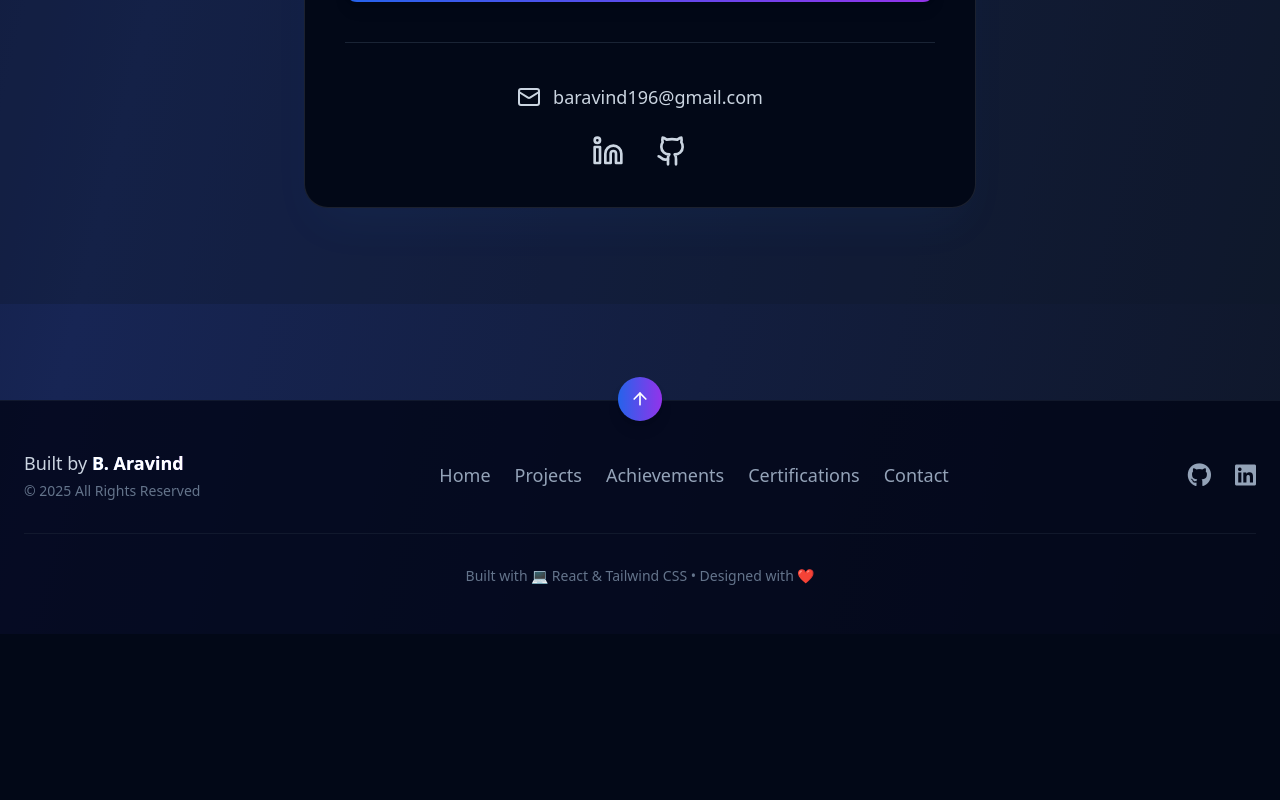
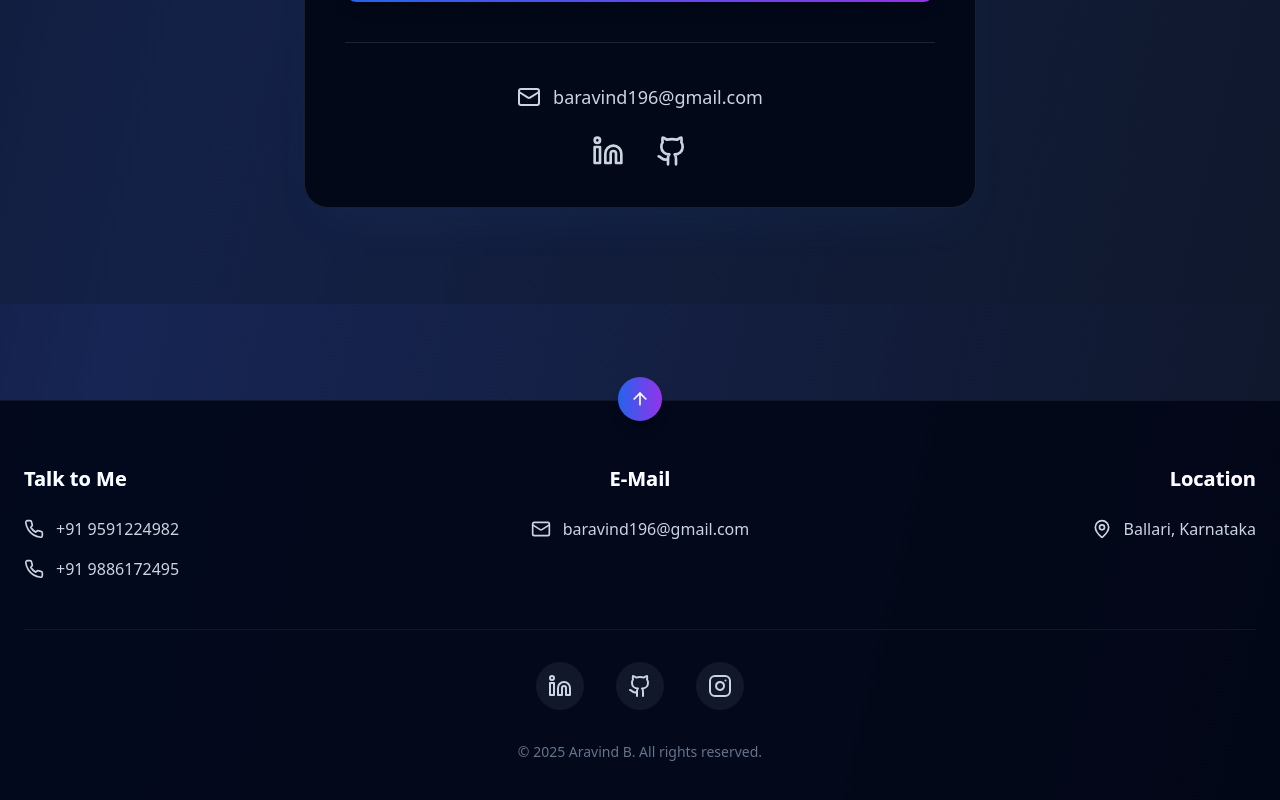
Before and after one commit to ARAVIND2017/aravind-portfolio-forge, a React (Vite) app: page / in a window 1280 px wide. Shown: the part 4678-5478 px from the top of the page. Before the commit the page ends 5312 px from the top, so only its background shows below. Built offline with nearby package versions, Linux system fonts and the light colour scheme.

Commit message:
Refactor: Replace footer with Spotify-style layout
Replaced the existing footer with a new three-column layout, including contact information, social media links, and a copyright notice, styled with a dark theme and gradient hover effects.

```diff
--- a/src/components/sections/Footer.tsx
+++ b/src/components/sections/Footer.tsx
@@ -1,6 +1,6 @@
 
 import { motion } from 'framer-motion';
-import { ArrowUp } from 'lucide-react';
+import { ArrowUp, Phone, Mail, MapPin, Linkedin, Github, Instagram } from 'lucide-react';
 
 const Footer = () => {
   const scrollToTop = () => {
@@ -8,7 +8,7 @@ const Footer = () => {
   };
 
   return (
-    <footer className="bg-slate-950/80 py-12 border-t border-slate-800/50 relative mt-24">
+    <footer className="bg-slate-950/90 py-16 border-t border-slate-800/50 relative mt-24">
       <div className="container mx-auto px-6">
         {/* Back to Top Button */}
         <motion.button
@@ -20,8 +20,9 @@ const Footer = () => {
           <ArrowUp className="h-5 w-5" />
         </motion.button>
 
-        <div className="flex flex-col md:flex-row items-center justify-between gap-8">
-          {/* Left Info */}
+        {/* Main 3-Column Layout */}
+        <div className="grid grid-cols-1 md:grid-cols-3 gap-8 mb-12">
+          {/* Left Column - Talk to Me */}
           <motion.div
             initial={{ opacity: 0, x: -20 }}
             whileInView={{ opacity: 1, x: 0 }}
@@ -29,111 +30,139 @@ const Footer = () => {
             viewport={{ once: true }}
             className="text-center md:text-left"
           >
-            <p className="text-lg text-slate-300">
-              Built by <span className="text-white font-semibold bg-gradient-to-r from-blue-400 to-purple-400 bg-clip-text text-transparent">B. Aravind</span>
-            </p>
-            <p className="text-sm text-slate-500 mt-1">
-              © {new Date().getFullYear()} All Rights Reserved
-            </p>
+            <h3 className="text-xl font-bold text-white mb-6 bg-gradient-to-r from-blue-400 to-purple-400 bg-clip-text text-transparent">
+              Talk to Me
+            </h3>
+            <div className="space-y-4">
+              <motion.a
+                href="tel:+919591224982"
+                whileHover={{ scale: 1.05, x: 5 }}
+                className="flex items-center justify-center md:justify-start text-slate-300 hover:text-blue-400 transition-all duration-300"
+              >
+                <Phone className="h-5 w-5 mr-3" />
+                <span>+91 9591224982</span>
+              </motion.a>
+              <motion.a
+                href="tel:+919886172495"
+                whileHover={{ scale: 1.05, x: 5 }}
+                className="flex items-center justify-center md:justify-start text-slate-300 hover:text-blue-400 transition-all duration-300"
+              >
+                <Phone className="h-5 w-5 mr-3" />
+                <span>+91 9886172495</span>
+              </motion.a>
+            </div>
           </motion.div>
 
-          {/* Navigation */}
-          <motion.ul
+          {/* Middle Column - E-Mail */}
+          <motion.div
             initial={{ opacity: 0, y: 20 }}
             whileInView={{ opacity: 1, y: 0 }}
             transition={{ duration: 0.6, delay: 0.2 }}
             viewport={{ once: true }}
-            className="flex flex-wrap gap-6 text-lg justify-center"
+            className="text-center"
           >
-            <li>
-              <motion.a
-                href="#home"
-                whileHover={{ scale: 1.05, color: '#60a5fa' }}
-                className="text-slate-400 hover:text-indigo-400 transition-all duration-300"
-              >
-                Home
-              </motion.a>
-            </li>
-            <li>
-              <motion.a
-                href="#projects"
-                whileHover={{ scale: 1.05, color: '#60a5fa' }}
-                className="text-slate-400 hover:text-indigo-400 transition-all duration-300"
-              >
-                Projects
-              </motion.a>
-            </li>
-            <li>
-              <motion.a
-                href="#achievements"
-                whileHover={{ scale: 1.05, color: '#60a5fa' }}
-                className="text-slate-400 hover:text-indigo-400 transition-all duration-300"
-              >
-                Achievements
-              </motion.a>
-            </li>
-            <li>
-              <motion.a
-                href="#certifications"
-                whileHover={{ scale: 1.05, color: '#60a5fa' }}
-                className="text-slate-400 hover:text-indigo-400 transition-all duration-300"
-              >
-                Certifications
-              </motion.a>
-            </li>
-            <li>
-              <motion.a
-                href="#contact"
-                whileHover={{ scale: 1.05, color: '#60a5fa' }}
-                className="text-slate-400 hover:text-indigo-400 transition-all duration-300"
-              >
-                Contact
-              </motion.a>
-            </li>
-          </motion.ul>
+            <h3 className="text-xl font-bold text-white mb-6 bg-gradient-to-r from-blue-400 to-purple-400 bg-clip-text text-transparent">
+              E-Mail
+            </h3>
+            <motion.a
+              href="mailto:baravind196@gmail.com"
+              whileHover={{ scale: 1.05, y: -2 }}
+              className="inline-flex items-center text-slate-300 hover:text-blue-400 transition-all duration-300"
+            >
+              <Mail className="h-5 w-5 mr-3" />
+              <span>baravind196@gmail.com</span>
+            </motion.a>
+          </motion.div>
 
-          {/* Social Icons */}
+          {/* Right Column - Location */}
           <motion.div
             initial={{ opacity: 0, x: 20 }}
             whileInView={{ opacity: 1, x: 0 }}
             transition={{ duration: 0.6, delay: 0.4 }}
             viewport={{ once: true }}
-            className="flex gap-6 items-center justify-center"
+            className="text-center md:text-right"
           >
-            <motion.a
-              href="https://github.com/ARAVIND2017"
-              target="_blank"
-              rel="noopener noreferrer"
-              aria-label="GitHub"
-              whileHover={{ scale: 1.2, y: -2 }}
-              className="text-slate-400 hover:text-white transition-all duration-300"
+            <h3 className="text-xl font-bold text-white mb-6 bg-gradient-to-r from-blue-400 to-purple-400 bg-clip-text text-transparent">
+              Location
+            </h3>
+            <motion.div
+              whileHover={{ scale: 1.05, x: -5 }}
+              className="inline-flex items-center text-slate-300 hover:text-blue-400 transition-all duration-300"
             >
-              <i className="fa-brands fa-github text-2xl"></i>
-            </motion.a>
-            <motion.a
-              href="https://linkedin.com/in/aravind2107"
-              target="_blank"
-              rel="noopener noreferrer"
-              aria-label="LinkedIn"
-              whileHover={{ scale: 1.2, y: -2 }}
-              className="text-slate-400 hover:text-white transition-all duration-300"
-            >
-              <i className="fa-brands fa-linkedin text-2xl"></i>
-            </motion.a>
+              <MapPin className="h-5 w-5 mr-3" />
+              <span>Ballari, Karnataka</span>
+            </motion.div>
           </motion.div>
         </div>
 
-        {/* Bottom section with additional info */}
+        {/* Social Media Section - Centered */}
         <motion.div
           initial={{ opacity: 0, y: 20 }}
           whileInView={{ opacity: 1, y: 0 }}
           transition={{ duration: 0.6, delay: 0.6 }}
           viewport={{ once: true }}
-          className="text-center mt-8 pt-8 border-t border-slate-800/50"
+          className="text-center border-t border-slate-800/50 pt-8"
         >
-          <p className="text-slate-500 text-sm">
-            Built with 💻 React & Tailwind CSS • Designed with ❤️
-          </p>
+          <div className="flex justify-center space-x-8 mb-8">
+            <motion.a
+              href="https://www.linkedin.com/in/aravindb196"
+              target="_blank"
+              rel="noopener noreferrer"
+              aria-label="LinkedIn"
+              whileHover={{
+                scale: 1.2,
+                y: -4,
+                background: "linear-gradient(45deg, #0077B5, #00A0DC)"
+              }}
+              whileTap={{ scale: 0.9 }}
+              className="bg-slate-800/50 p-3 rounded-full text-slate-300 hover:text-white transition-all duration-300 hover:shadow-lg hover:shadow-blue-500/20"
+            >
+              <Linkedin className="h-6 w-6" />
+            </motion.a>
+
+            <motion.a
+              href="https://github.com/aravindb196"
+              target="_blank"
+              rel="noopener noreferrer"
+              aria-label="GitHub"
+              whileHover={{
+                scale: 1.2,
+                y: -4,
+                background: "linear-gradient(45deg, #333, #555)"
+              }}
+              whileTap={{ scale: 0.9 }}
+              className="bg-slate-800/50 p-3 rounded-full text-slate-300 hover:text-white transition-all duration-300 hover:shadow-lg hover:shadow-gray-500/20"
+            >
+              <Github className="h-6 w-6" />
+            </motion.a>
+
+            <motion.a
+              href="https://www.instagram.com/vibe_vith_aravind_?igsh=MTAwbzE5eWlvYTZudA=="
+              target="_blank"
+              rel="noopener noreferrer"
+              aria-label="Instagram"
+              whileHover={{
+                scale: 1.2,
+                y: -4,
+                background: "linear-gradient(45deg, #E4405F, #FCAF45, #833AB4)"
+              }}
+              whileTap={{ scale: 0.9 }}
+              className="bg-slate-800/50 p-3 rounded-full text-slate-300 hover:text-white transition-all duration-300 hover:shadow-lg hover:shadow-pink-500/20"
+            >
+              <Instagram className="h-6 w-6" />
+            </motion.a>
+          </div>
+
+          {/* Copyright */}
+          <motion.div
+            initial={{ opacity: 0 }}
+            whileInView={{ opacity: 1 }}
+            transition={{ duration: 0.6, delay: 0.8 }}
+            viewport={{ once: true }}
+            className="text-slate-500 text-sm"
+          >
+            <p>© 2025 Aravind B. All rights reserved.</p>
+          </motion.div>
         </motion.div>
       </div>
     </footer>
```
